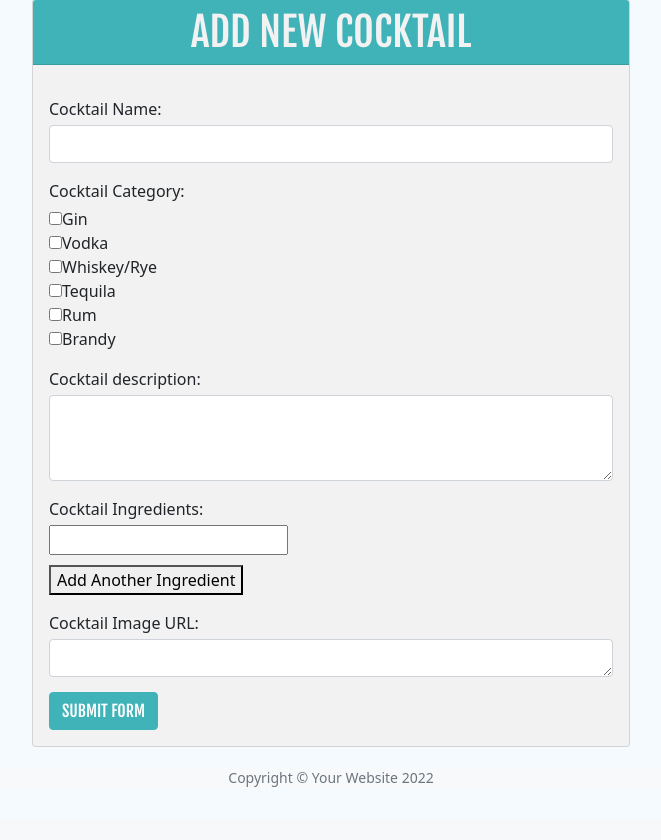
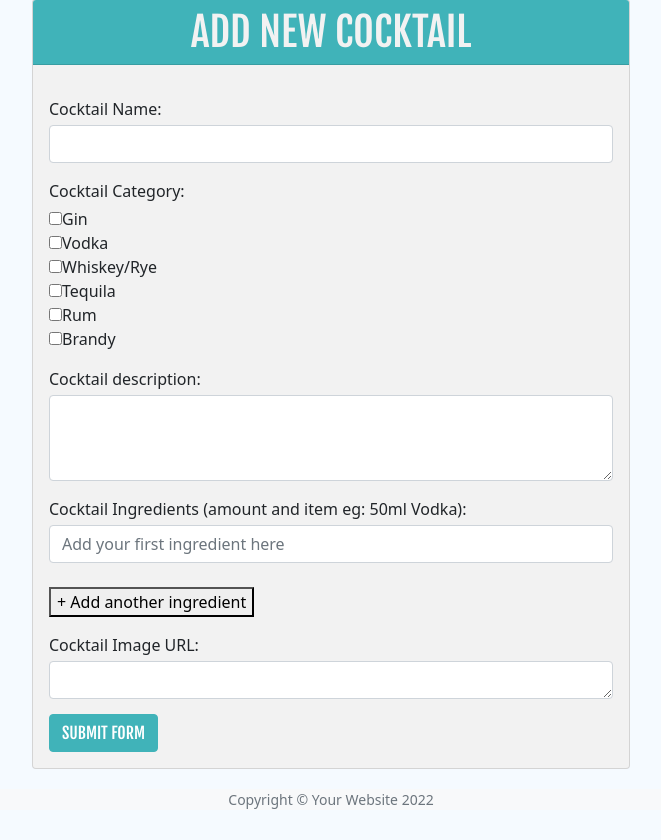
Before and after one commit to KJLuton/cocktails_at_home, a Flask app: page /add_cocktail in a window 1280 px wide. Shown: the part 143-983 px from the top of the page, without its empty margins (309-970 px from the left). Before the commit the page ends 930 px from the top, so only its background shows below. Run offline with Flask 2, Linux system fonts and the light colour scheme; the visitor is signed in with stand-in values (Sample User, id 1); some libraries are stand-ins or nearby versions.

Commit message:
Fixed add another ingredient section on form.

```diff
--- a/app.py
+++ b/app.py
@@ -151,11 +151,13 @@ def edit_cocktail(cocktail_id):
             "cocktail_name": request.form.get("cocktail_name"),
             "cocktail_description": request.form.get("cocktail_description"),
             "cocktail_category": request.form.getlist("cocktail_category"),
-            "cocktail_ingredients": request.form.getlist("cocktail_ingredients"),
+            "cocktail_ingredients":
+                request.form.getlist("cocktail_ingredients"),
             "image_url": request.form.get("image_url"),
             "created_by": session["user"]
         }
-        mongo.db.cocktails.update_many({"_id": ObjectId(cocktail_id)}, {"$set": submit })
+        mongo.db.cocktails.update_many(
+            {"_id": ObjectId(cocktail_id)}, {"$set": submit})
         flash("Cocktail Updated")
 
     cocktail = mongo.db.cocktails.find_one({"_id": ObjectId(cocktail_id)})
--- a/static/js/register.js
+++ b/static/js/register.js
@@ -31,6 +31,15 @@ $(function(){
     });
 });
 
-$('.add-ingredient').click(function () {
-  $('.new-ingredient').append('<input type="text" name="cocktail_ingredients" id="cocktail_ingredients" required></br>');
+// code reference: https://stackoverflow.com/questions/52036574/how-to-add-one-or-more-form-by-a-button-and-remove-it-by-another-button-by-javas/52038786 //
+$("#add_button").click(function(){
+  var intial_field = $(this).data("intial");
+  var content = '<div id="input_'+intial_field+'"><input class="form-control" type="text" name="cocktail_ingredients" id="cocktail_ingredients"></input><button id="remove_btn" data-remove="'+intial_field+'">X</button></div>';
+  $("#recurssion_container").append(content);
+  $(this).data("intial",intial_field+1);
 });
+
+$(document).on("click","#remove_btn",function(){
+  var remove_element = $(this).data("remove");
+  $("#input_"+remove_element).remove();
+});
--- a/templates/add_cocktail.html
+++ b/templates/add_cocktail.html
@@ -36,13 +36,11 @@
                         </div>
                     </div>
                     <div class="col-md-12 form-group options">
-                        <label for="cocktail_ingredients" class="form-label">Cocktail Ingredients: </label><br>
-                        <input type="text" name="cocktail_ingredients" id="cocktail_ingredients" required><br>
-                        <div class="new-ingredient"></div>
-                        <button class="add-ingredient">Add Another Ingredient</button>
-                        <div class="valid-feedback">
-                            Looks good!
-                        </div>
+                        <label for="cocktail_ingredients" class="form-label">Cocktail Ingredients (amount and item eg: 50ml Vodka): </label><br>
+                        <input class="form-control" type="text" name="cocktail_ingredients" id="cocktail_ingredients" placeholder="Add your first ingredient here" required><br>
+
+                        <div id="recurssion_container"></div>
+                        <button type="button" id="add_button" data-intial="0">+ Add another ingredient</button>
                     </div>
                     <div class="col-md-12 form-group">
                         <label for="image_url" class="form-label">Cocktail Image URL: </label>
--- a/templates/cocktails.html
+++ b/templates/cocktails.html
@@ -48,6 +48,7 @@
                         <h4 class="ingredients">Ingredients:</h4><br>
 
                         {% for ingredients in cocktail.cocktail_ingredients %}
+
                         <p><strong>{{ loop.index }}.</strong> {{ ingredients }}</p>
 
                         {% endfor %}
```
Also changed, not shown: templates/edit_cocktail.html (+5 -6 lines).
